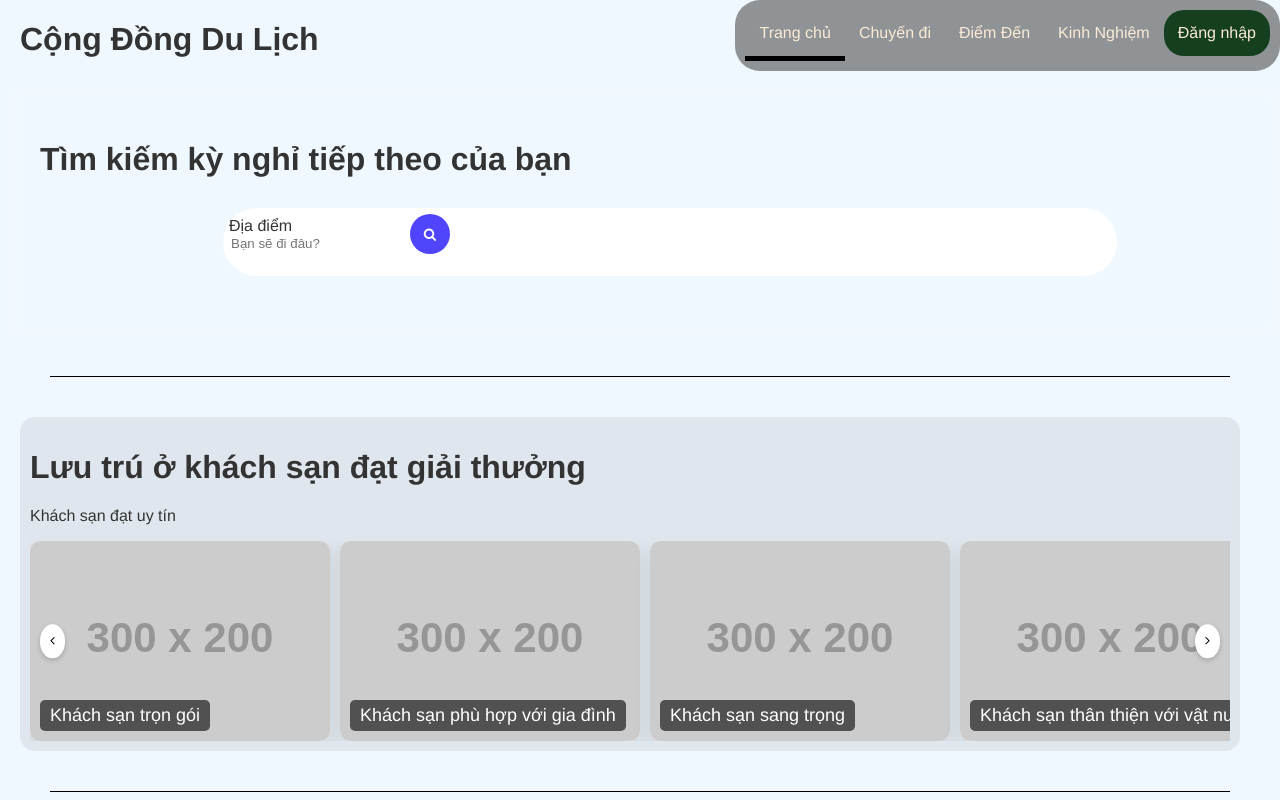
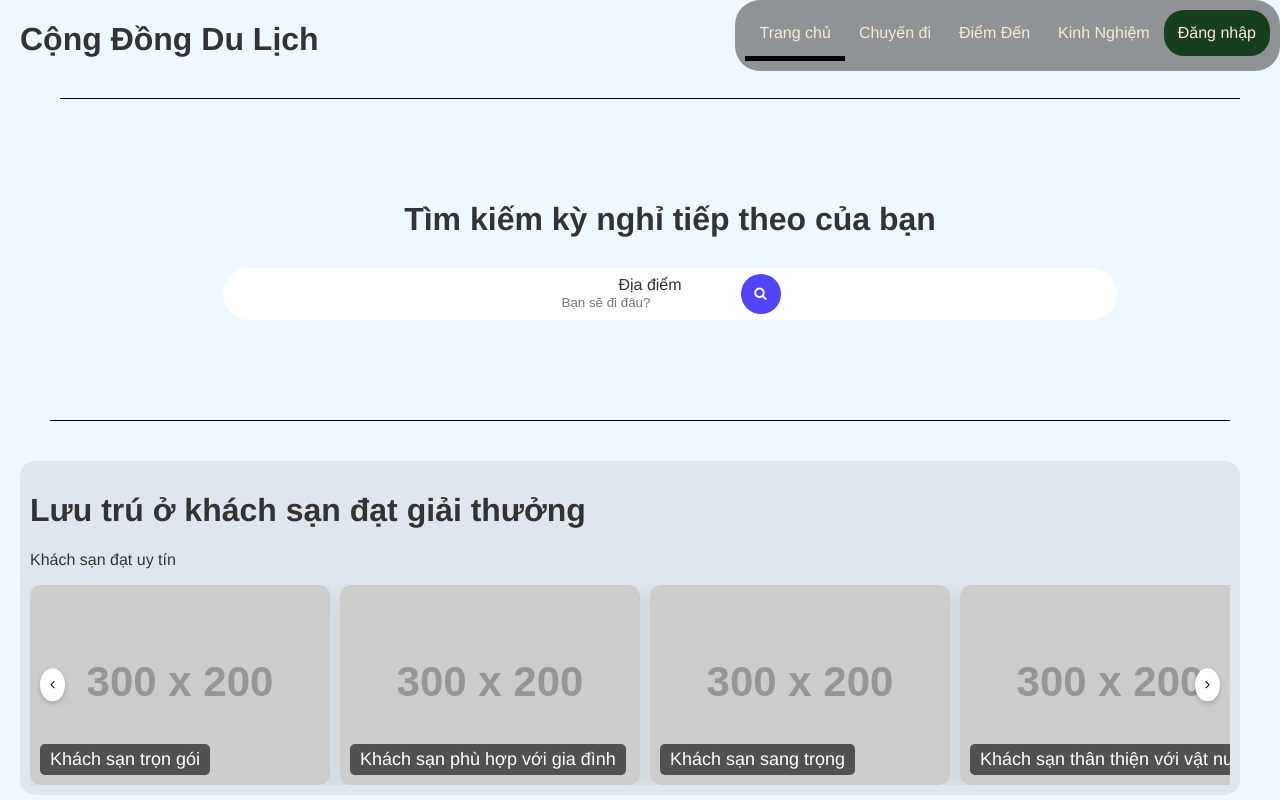
Before and after one commit to tranMinhTien2k3/BTL_XayDungUngDungWeb_N05, a website: page src/views/main.html in a window 1280 px wide. Shown: the top 800 px of the page. Drawn offline with Linux system fonts and the light colour scheme; files that its build step writes are made by us from their sources; placeholder pictures from the web are drawn by us; files whose address does not match are found by name.

Commit message:
edit layout rearch

```diff
--- a/src/public/css/home.css
+++ b/src/public/css/home.css
@@ -82,7 +82,9 @@
 
 .search-bar form {
     display: flex;
+    justify-content: center;
     align-items: center;
+    margin: 0;
 }
 
 .search-bar form input {
@@ -92,12 +94,11 @@
 }
 
 .search-bar form button {
-    float: left;
+    float: right;
     background: #5144fd;
     color: white;
     width: 40px;
     height: 40px;
     border-radius: 50%;
     border: none;
-    border-left: none;
 }
--- a/src/public/css/main.css
+++ b/src/public/css/main.css
@@ -79,6 +79,7 @@ footer {
     backdrop-filter: blur(5px);
     padding: 30px;
     width: 100%;
+    text-align: center;
 }
 
 hr {
--- a/src/views/main.html
+++ b/src/views/main.html
@@ -14,6 +14,7 @@
     <header>
         <div class="logo">
             <h1>Cộng Đồng Du Lịch</h1>
+            <hr>
         </div>
         <div class="nav">
             <ul>
```
